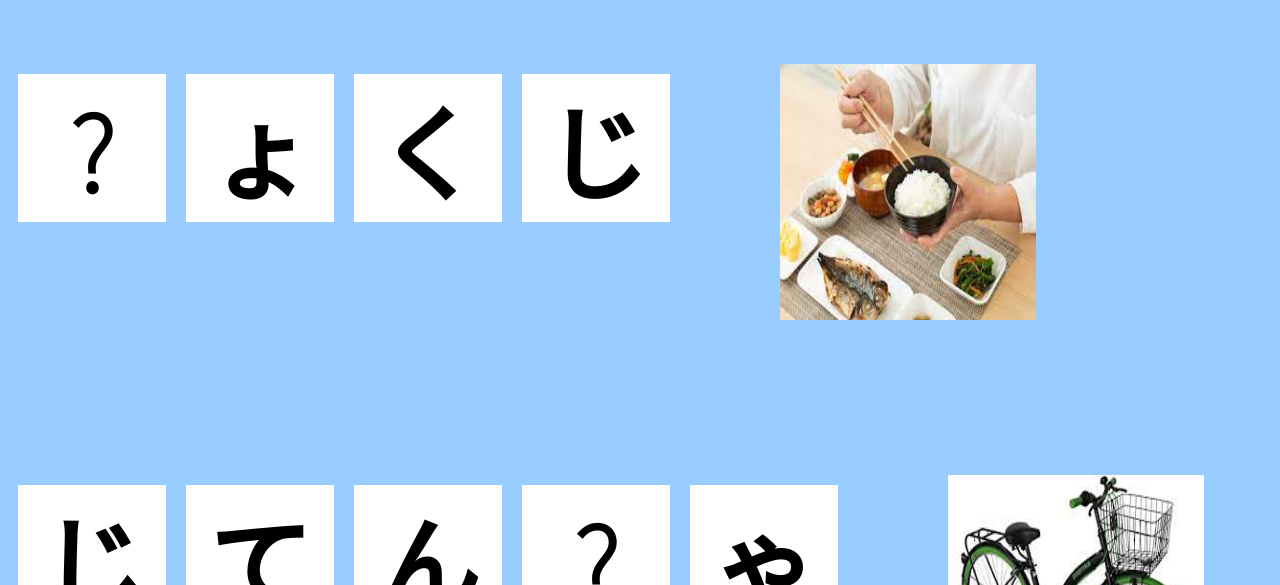
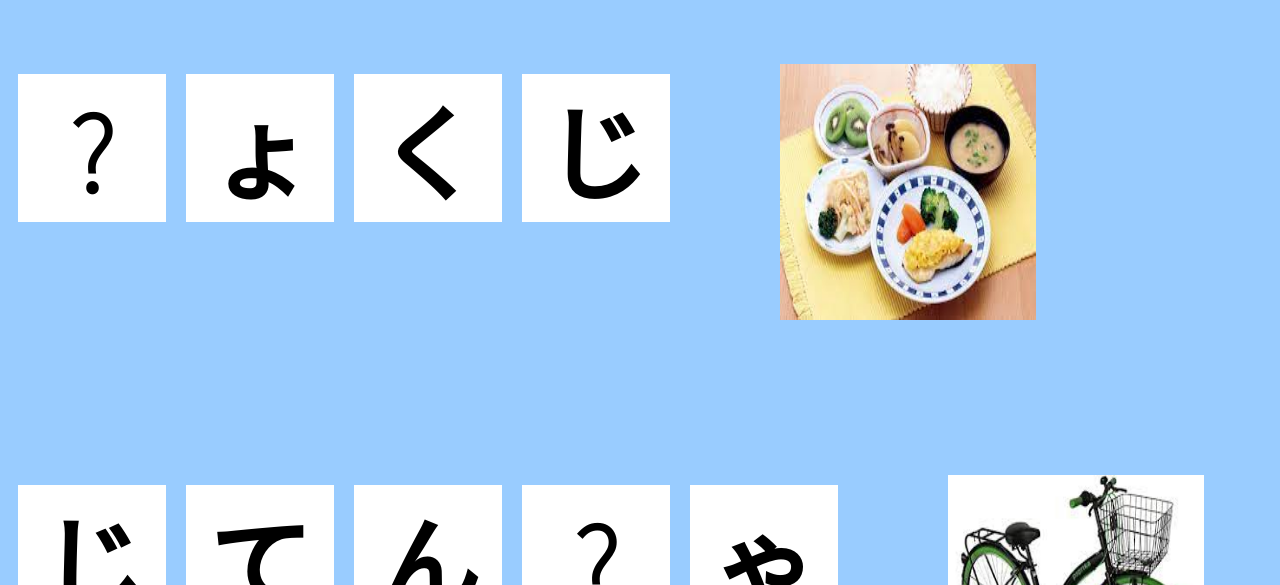
Before and after one commit to kotaro1020/youon3, a plain HTML site: page index.html in a window 1280 px wide. Shown: the part 215-800 px from the top of the page. Drawn offline with Linux system fonts and the light colour scheme.

Commit message:
Add files via upload

```diff
--- a/index.html
+++ b/index.html
@@ -19,7 +19,7 @@
     <div id="btn2" class = "btn">く</div>
     <div id="btn2" class = "btn">じ</div>
     <div style="float:right;">
-      <img src="ダウンロード.jpeg" alt="" class="image_size_o">
+      <img src="shokuji3.jpeg" alt="" class="image_size_o">
     </div>
   </div>
 
```
